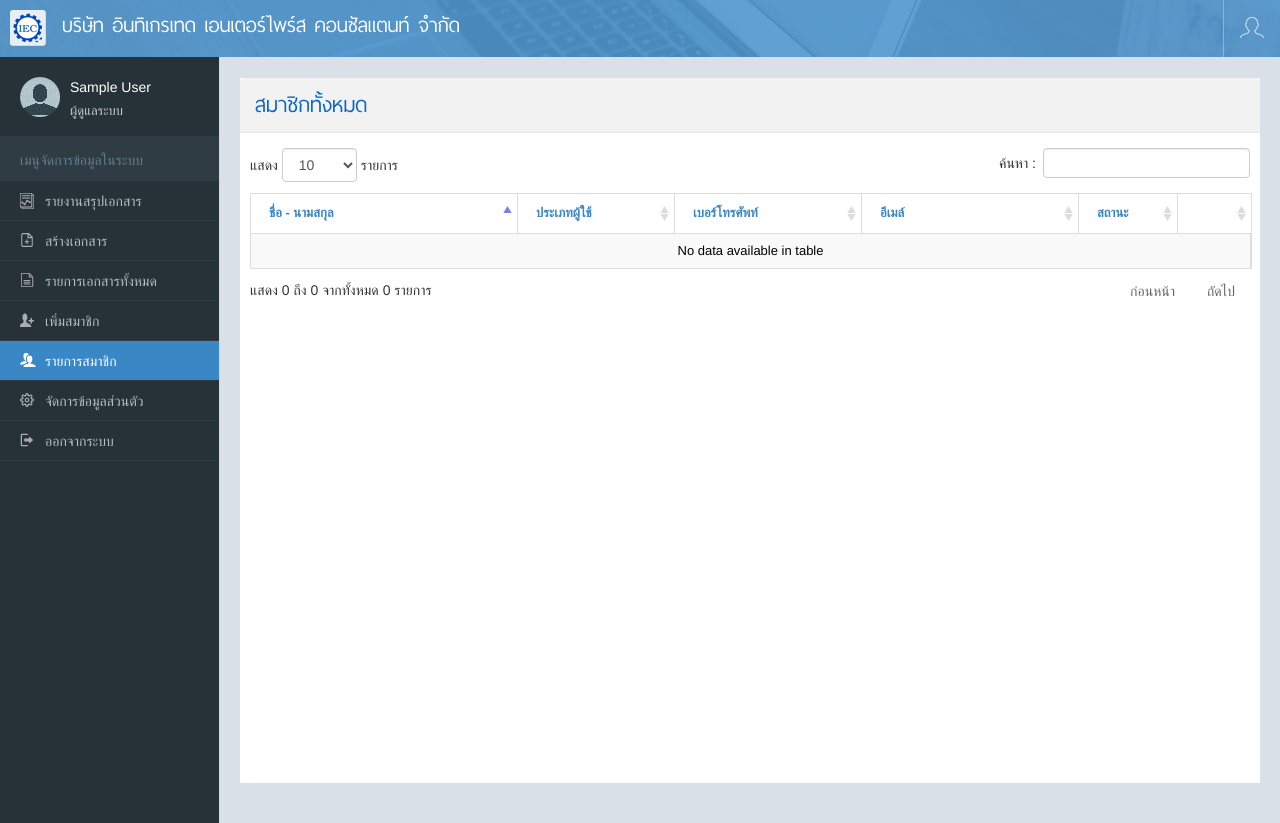
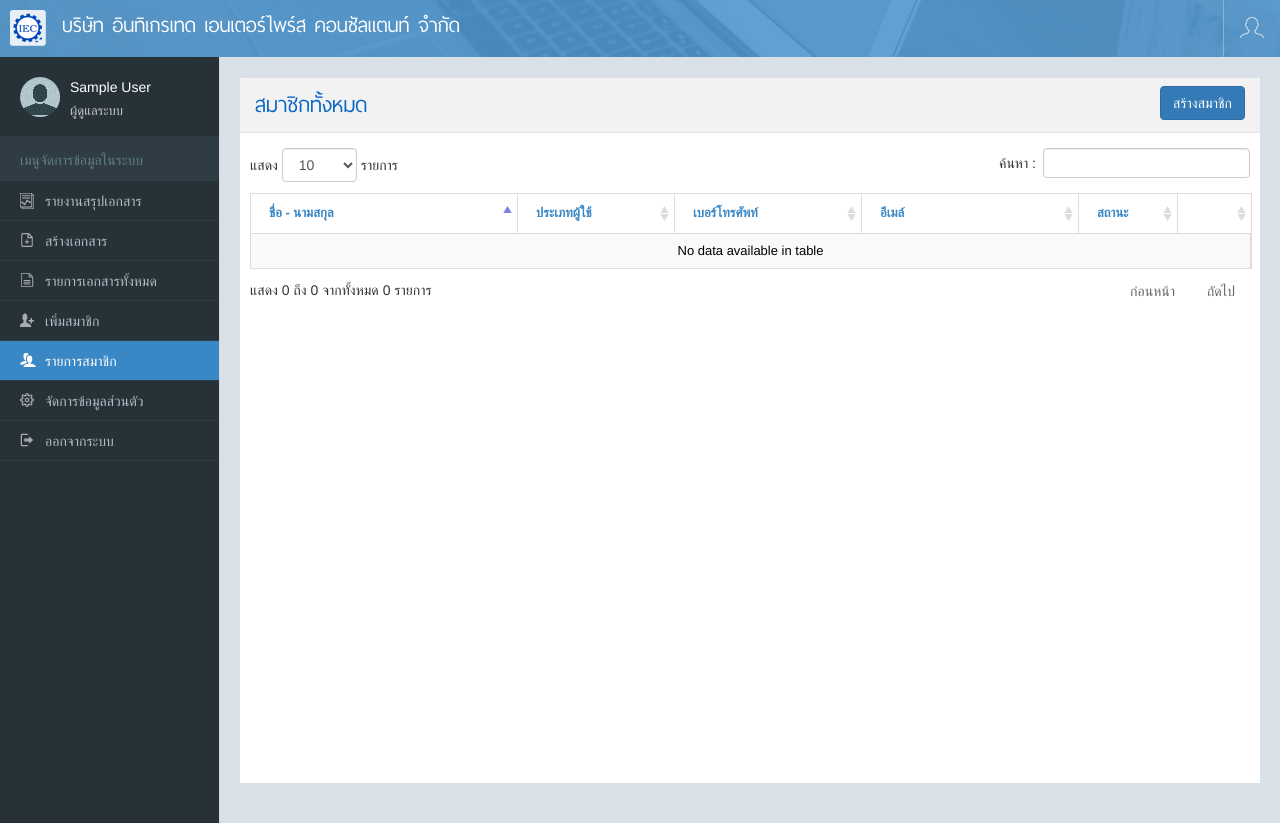
Before and after one commit to sakurayimyim/ManageDoc, a PHP site: page /index.php?page=listMember in a window 1280 px wide. Run offline with PHP 8.4, Linux system fonts and the light colour scheme; the visitor is signed in with stand-in values (Sample User, id 1); data that the repository does not hold is empty.

Commit message:
ปรับใส่ปุ่มสร้าง

```diff
--- a/css/style.css
+++ b/css/style.css
@@ -928,6 +928,11 @@ ul.left-menu li.active{
 	border-radius: 0px 0px 3px 3px;
 }
 
+.new_button{
+	float:right;
+	margin-top:-4px;
+}
+
 /********************Panel Tab Modified***********************/
 
 /********************* Detail Doc ***************************/
--- a/include/listDoc.php
+++ b/include/listDoc.php
@@ -17,6 +17,9 @@
 <div class="content-list">
   <div class="content-header">
     เอกสารทั้งหมด
+    <div class="new_button">
+    <button type="button" class="btn btn-primary" id="GoNewDoc">สร้างเอกสาร</button>
+    </div>
   </div>
   <div class="content-body">
       <table id="DocTable" class="display table-bordered">
--- a/include/listMember.php
+++ b/include/listMember.php
@@ -1,6 +1,9 @@
 <div class="content-list">
   <div class="content-header">
     สมาชิกทั้งหมด
+    <div class="new_button">
+    <button type="button" class="btn btn-primary" id="GoNewMember">สร้างสมาชิก</button>
+    </div>
   </div>
   <div class="content-body list-minh650">
       <table id="MemberTable" class="display table-bordered">
--- a/include/listReportDoc.php
+++ b/include/listReportDoc.php
@@ -77,7 +77,7 @@ $pageID = $_GET['pageID'];
               $objPb =  mysql_fetch_array($pbQuery); ?>
             <td align="center"><?php if($objR['StatusPresentID']==19){ ?>
               <img src="images/pb.png" width="24" height="24" title="<?=$objPb['ProblemName']?>">
-              <? } ?></td>
+              <?php } ?></td>
             <td align="center" style="border-right:none;">
             <?php if($objR['ApproveStatus']==0){ ?>
             <a class="cur-pointer" onClick="ReportApprove(<?=$objR['DocID']?>)"><img src="images/approvegr.png" width="24" height="24" title="อนุมัติ"></a></td>
--- a/include/manageProfile.php
+++ b/include/manageProfile.php
@@ -10,11 +10,6 @@
   <div class="panel-group" id="accordion1" role="tablist" aria-multiselectable="true">
   <div class="content-header">
     ข้อมูลส่วนตัวของสมาชิก
-  <a role="button" data-toggle="collapse" data-parent="#accordion1" href="#collapseOne1" aria-expanded="true" aria-controls="collapseOne">
-  <div style="float:right;line-height:16px; margin-right:5px;">
-  	<img src="images/minus-alt.png" title="ปิดแท็บ">
-  </div>
-  </a>
   </div>
 
   <div id="collapseOne1" class="panel-collapse collapse in" role="tabpanel" aria-labelledby="headingOne">
--- a/js/default.js
+++ b/js/default.js
@@ -58,6 +58,9 @@ $("#ManageProfile").on('click',function(){
 $("#ReportDoc").on('click',function(){
   window.location.href = 'index.php?page=reportDoc';
 });
+$("#GoNewMember").on('click',function(){
+  window.location.href = 'index.php?page=newMember';
+});
 /*
 function IsMyData(id){
         $.ajax({
--- a/js/doc.js
+++ b/js/doc.js
@@ -18,6 +18,10 @@ $("#SolutionID").on('change',function(){
 $("#StatusPresentID").on("change",function(){
 	SetStatusPresentID();
 })
+$("#GoNewDoc").on('click',function(){
+  window.location.href = 'index.php?page=newDoc';
+});
+
 
 function SetJuristicTypeID(){
 	var JuristicTypeID = $("#JuristicTypeID").val();
--- a/js/member.js
+++ b/js/member.js
@@ -52,6 +52,8 @@ $("#MemberType").on('change',function(){
 		$("#Institute").prop('disabled',true);
 	}
 });
+
+
 $("#SubmitFrmNewMember").on('click',function(){
 		if($("#frmNewMember").valid()){
 			$.ajax({
```
